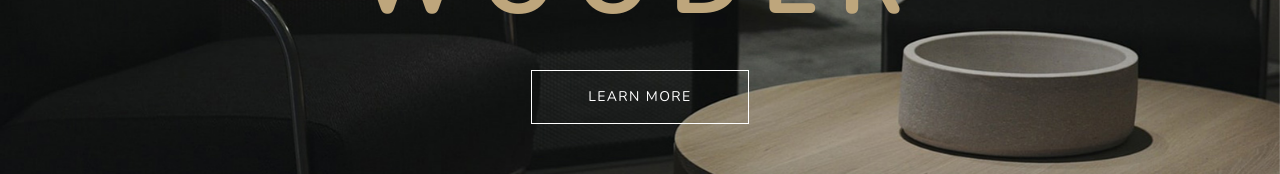
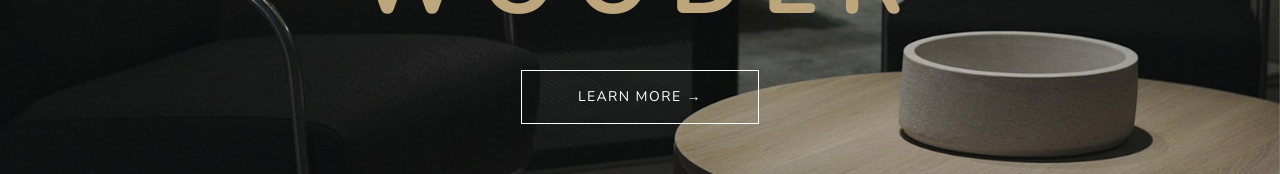
Before and after one commit to nhatloi1204/wooder-landing-page, a React (Vite) app: page / in a window 1280 px wide. Shown: the part 371-545 px from the top of the page. Built offline with nearby package versions, Linux system fonts and the light colour scheme.

Commit message:
fixed pagination dots and btn

```diff
--- a/src/sections/Hero.jsx
+++ b/src/sections/Hero.jsx
@@ -67,23 +67,23 @@ export default function HeroSection() {
         <button
           className='uppercase text-xs mt-4 py-3 lg:text-sm px-6 lg:py-4 lg:tracking-widest lg:mt-10 lg:px-14
              border
-             hover:bg-primary hover:text-dark hover:border-primary
-             active:scale-95 transition-transform duration-150 active:text-dark active:bg-primary active:border-primary'
+             hover:bg-primary hover:text-white hover:border-primary hover:cursor-pointer
+             active:scale-95 transition-transform duration-150 active:bg-primary active:border-primary'
         >
-          Learn more
+          Learn more →
         </button>
       </div>
 
       {/* Custom navigation arrows */}
       <button
         ref={prevRef}
-        className='absolute bottom-6 right-20 z-20 cursor-pointer p-3 bg-dark/50 rounded-full hover:bg-dark/80 transition'
+        className='absolute bottom-6 right-20 z-20 cursor-pointer p-3 bg-dark/50 rounded-full hover:bg-primary active:bg-primary transition'
       >
         <ArrowLeft className='w-5 h-5 text-white' />
       </button>
       <button
         ref={nextRef}
-        className='absolute bottom-6 right-6 z-20 cursor-pointer p-3 bg-dark/50 rounded-full hover:bg-dark/80 transition'
+        className='absolute bottom-6 right-6 z-20 cursor-pointer p-3 bg-dark/50 rounded-full hover:bg-primary transition active:bg-primary '
       >
         <ArrowRight className='w-5 h-5 text-white' />
       </button>
--- a/src/style.css
+++ b/src/style.css
@@ -35,6 +35,11 @@ body {
   left: 3.75rem !important;
   bottom: 1.5rem !important;
 }
+
+.custom-pagination.swiper-pagination-horizontal {
+  width: auto !important;
+  display: inline-flex !important;
+}
 html {
   scroll-behavior: smooth;
 }
```
